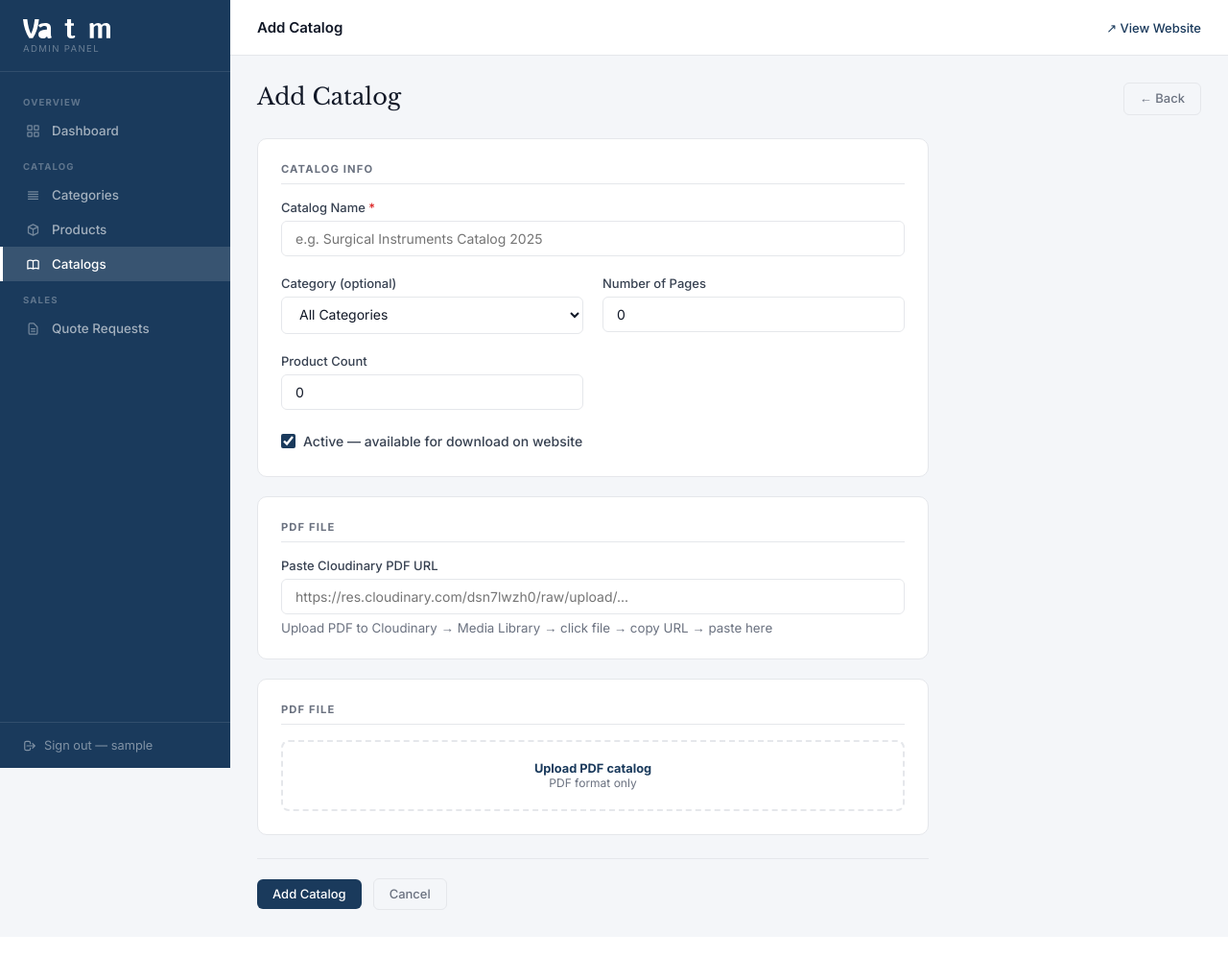
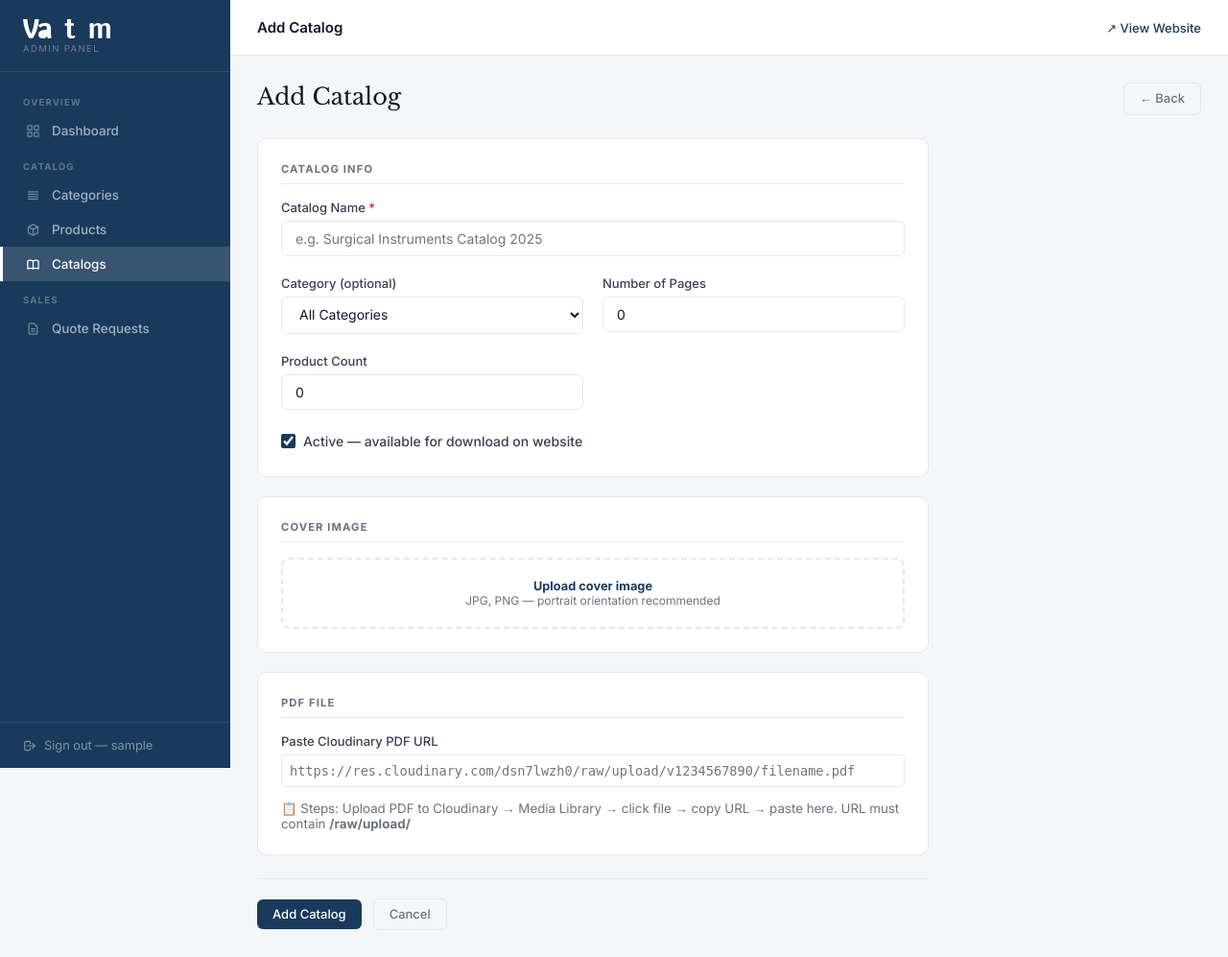
Before and after one commit to abdulremannn/vantum-backend, a Django app: page /panel/catalogs/add/ in a window 1280 px wide. Shown: the whole page at 96% size. Before the commit the page ends 948 px from the top, so only its background shows below. Run offline with Django 4.2, Linux system fonts and the light colour scheme; the visitor is signed in with stand-in values (Sample User, id 1); data that the repository does not hold is empty.

Commit message:
Fix catalog PDF - use URL field instead of upload

```diff
--- a/dashboard/templates/dashboard/catalog_form.html
+++ b/dashboard/templates/dashboard/catalog_form.html
@@ -45,24 +45,24 @@
 
 <div class="card" style="margin-bottom:1.25rem">
   <div class="card-body">
-    <div class="sec-title">PDF File</div>
-    <div class="fg full">
-      <label>Paste Cloudinary PDF URL</label>
-      <input type="text" name="pdf_url" value="{{ catalog.pdf_file|default:'' }}" placeholder="https://res.cloudinary.com/dsn7lwzh0/raw/upload/...">
-      <small style="color:var(--faint)">Upload PDF to Cloudinary → Media Library → click file → copy URL → paste here</small>
+    <div class="sec-title">Cover Image</div>
+    <div class="file-zone">
+      <input type="file" name="cover_image" accept="image/*">
+      <div class="file-zone-text"><strong>Upload cover image</strong><br><span style="font-size:0.75rem">JPG, PNG — portrait orientation recommended</span></div>
     </div>
-    {% if catalog.pdf_file %}<p style="margin-top:0.75rem;font-size:0.8rem;color:var(--faint)">Current: <a href="{{ catalog.pdf_file }}" target="_blank" style="color:var(--navy)">View PDF →</a></p>{% endif %}
+    {% if catalog.cover_image %}<p style="margin-top:0.75rem;font-size:0.8rem;color:var(--faint)">Current cover: <img src="{{ catalog.cover_image.url }}" style="max-width:120px;border-radius:4px;margin-top:0.5rem"></p>{% endif %}
   </div>
 </div>
 
 <div class="card" style="margin-bottom:1.25rem">
   <div class="card-body">
     <div class="sec-title">PDF File</div>
-    <div class="file-zone">
-      <input type="file" name="pdf_file" accept=".pdf">
-      <div class="file-zone-text"><strong>Upload PDF catalog</strong><br><span style="font-size:0.75rem">PDF format only</span></div>
+    <div class="fg full">
+      <label>Paste Cloudinary PDF URL</label>
+      <input type="text" name="pdf_url" value="{{ catalog.pdf_file|default:'' }}" placeholder="https://res.cloudinary.com/dsn7lwzh0/raw/upload/v1234567890/filename.pdf" style="width:100%;padding:0.5rem;border:1px solid var(--border);border-radius:4px;font-family:monospace;font-size:0.85rem;">
+      <small style="color:var(--faint);display:block;margin-top:0.5rem;">📋 Steps: Upload PDF to Cloudinary → Media Library → click file → copy URL → paste here. URL must contain <strong>/raw/upload/</strong></small>
     </div>
-    {% if catalog.pdf_file %}<p style="margin-top:0.75rem;font-size:0.8rem;color:var(--faint)">Current file: <a href="{{ catalog.pdf_file.url }}" target="_blank" style="color:var(--navy)">View PDF →</a></p>{% endif %}
+    {% if catalog.pdf_file %}<p style="margin-top:0.75rem;font-size:0.8rem;color:var(--faint)">Current: <a href="{{ catalog.pdf_file }}" target="_blank" style="color:var(--navy);text-decoration:underline;">View PDF →</a></p>{% endif %}
   </div>
 </div>
 
```
